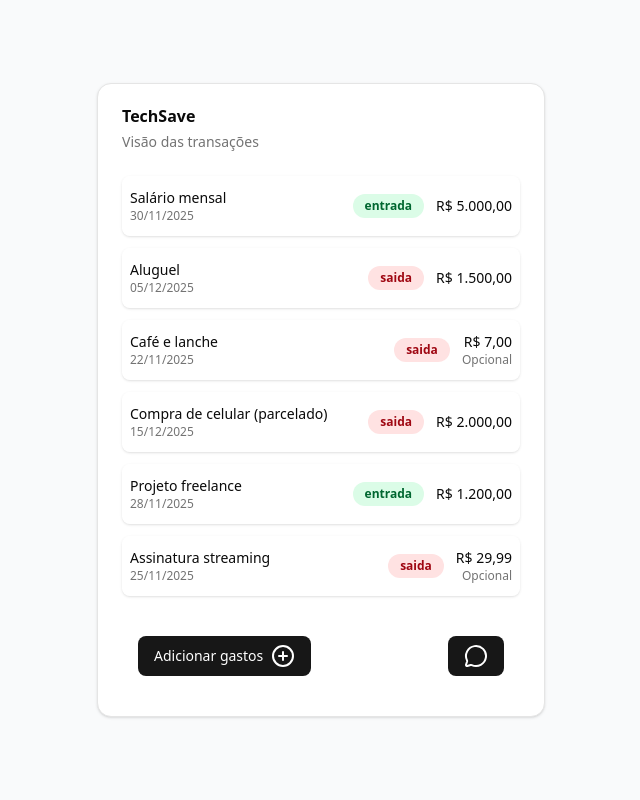
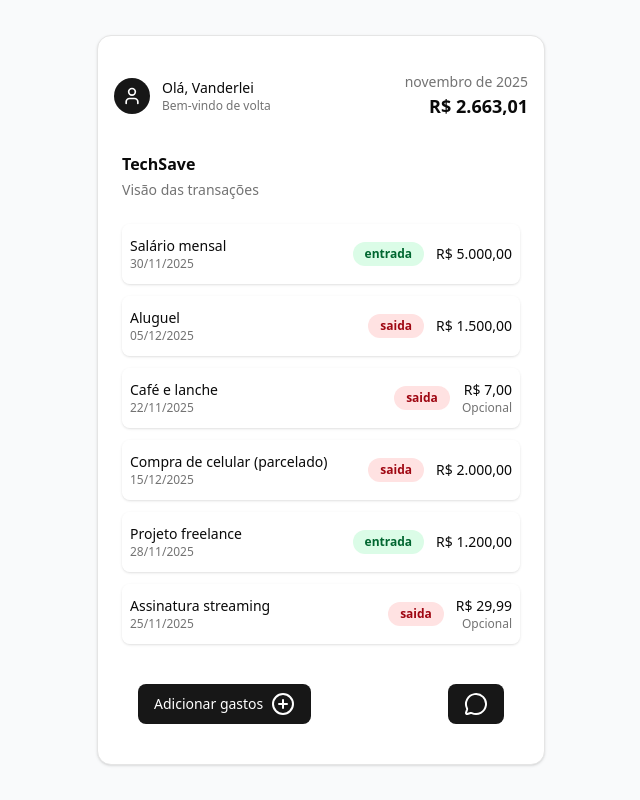
Before and after one commit to Pedrohprado/techsave, a React (Vite) app in the folder techsave-front/: page / in a window 1280 px wide. Shown: the whole page, without its empty margins (319-959 px from the left). Built offline with nearby package versions, Linux system fonts and the light colour scheme.

Commit message:
feat: enhance home page with user greeting and balance display

```diff
--- a/techsave-front/src/lib/transactions.ts
+++ b/techsave-front/src/lib/transactions.ts
@@ -3,12 +3,12 @@ export type TransactionType = "entrada" | "saida";
 export interface Transaction {
   id: string;
   type: TransactionType;
-  optional?: boolean; // Se for true, futuramente ele pode ser removido
-  value: number; // centavos
+  optional?: boolean;
+  value: number;
   description: string;
-  inCash: boolean; // à vista (true) ou a prazo (false)
-  months?: number; // caso inCash seja false, número de meses
-  date: Date; // data que a transação ocorrerá
+  inCash: boolean;
+  months?: number;
+  date: Date;
   createdAt: Date;
 }
 
@@ -17,7 +17,7 @@ export const transactions: Record<string, Transaction> = {
     id: "tx_001",
     type: "entrada",
     optional: false,
-    value: 500000, // R$5.000,00
+    value: 500000,
     description: "Salário mensal",
     inCash: true,
     date: new Date("2025-11-30"),
@@ -28,7 +28,7 @@ export const transactions: Record<string, Transaction> = {
     id: "tx_002",
     type: "saida",
     optional: false,
-    value: 150000, // R$1.500,00
+    value: 150000,
     description: "Aluguel",
     inCash: false,
     months: 12,
@@ -51,7 +51,7 @@ export const transactions: Record<string, Transaction> = {
     id: "tx_004",
     type: "saida",
     optional: false,
-    value: 200000, // R$2.000,00
+    value: 200000,
     description: "Compra de celular (parcelado)",
     inCash: false,
     months: 10,
@@ -63,7 +63,7 @@ export const transactions: Record<string, Transaction> = {
     id: "tx_005",
     type: "entrada",
     optional: false,
-    value: 120000, // R$1.200,00
+    value: 120000,
     description: "Projeto freelance",
     inCash: true,
     date: new Date("2025-11-28"),
@@ -74,7 +74,7 @@ export const transactions: Record<string, Transaction> = {
     id: "tx_006",
     type: "saida",
     optional: true,
-    value: 2999, // R$29,99
+    value: 2999,
     description: "Assinatura streaming",
     inCash: true,
     date: new Date("2025-11-25"),
--- a/techsave-front/src/pages/home.tsx
+++ b/techsave-front/src/pages/home.tsx
@@ -1,5 +1,5 @@
 import { Card, CardHeader, CardTitle, CardDescription, CardContent, CardFooter } from "@/components/ui/card";
-import { CirclePlus, MessageCircle } from "lucide-react";
+import { CirclePlus, MessageCircle, User, X } from "lucide-react";
 import transactions from "@/lib/transactions";
 import React from "react";
 import {
@@ -32,15 +32,35 @@ export function Home() {
         const msg = { id: String(Date.now()), from: "user", text: input.trim() };
         setMessages((s) => [...s, msg]);
         setInput("");
-        // Simular resposta do agente após um pequeno delay
         setTimeout(() => {
             setMessages((s) => [...s, { id: String(Date.now() + 1), from: "agent", text: "Recebi sua mensagem — vou analisar." }]);
         }, 700);
     }
 
+    const userName = "Vanderlei";
+    const balanceCents = items.reduce((acc, t) => acc + (t.type === "entrada" ? t.value : -t.value), 0);
+    const monthLabel = new Intl.DateTimeFormat("pt-BR", { month: "long", year: "numeric" }).format(new Date());
+
     return (
         <div className="min-h-screen bg-gray-50 flex items-center justify-center p-4">
             <Card className="w-full max-w-md mx-auto">
+                <div className="flex items-center justify-between gap-4 px-4 py-3">
+                    <div className="flex items-center gap-3">
+                        <div className="rounded-full bg-primary p-2 text-white">
+                            <User className="w-5 h-5" />
+                        </div>
+                        <div className="flex flex-col">
+                            <span className="text-sm font-medium">Olá, {userName}</span>
+                            <span className="text-xs text-muted-foreground">Bem-vindo de volta</span>
+                        </div>
+                    </div>
+
+                    <div className="flex flex-col items-end">
+                        <span className="text-sm text-muted-foreground">{monthLabel}</span>
+                        <span className="text-lg font-semibold">{formatCurrency(balanceCents)}</span>
+                    </div>
+                </div>
+
                 <CardHeader>
                     <CardTitle>TechSave</CardTitle>
                     <CardDescription>Visão das transações</CardDescription>
@@ -101,7 +121,16 @@ export function Home() {
                     <div className="fixed inset-0 z-50 flex items-center justify-center p-4">
                         <DialogContent>
                             <DialogHeader>
-                                <DialogTitle>Converse com o agente</DialogTitle>
+                                <div className="flex items-start justify-between">
+                                    <DialogTitle>Converse com o agente</DialogTitle>
+                                    <button
+                                        onClick={() => setOpen(false)}
+                                        aria-label="Fechar chat"
+                                        className="rounded-md p-1 hover:bg-gray-100"
+                                    >
+                                        <X className="h-4 w-4" />
+                                    </button>
+                                </div>
                             </DialogHeader>
                             <DialogDescription>
                                 <div className="flex flex-col gap-3 max-h-64 overflow-auto">
```
